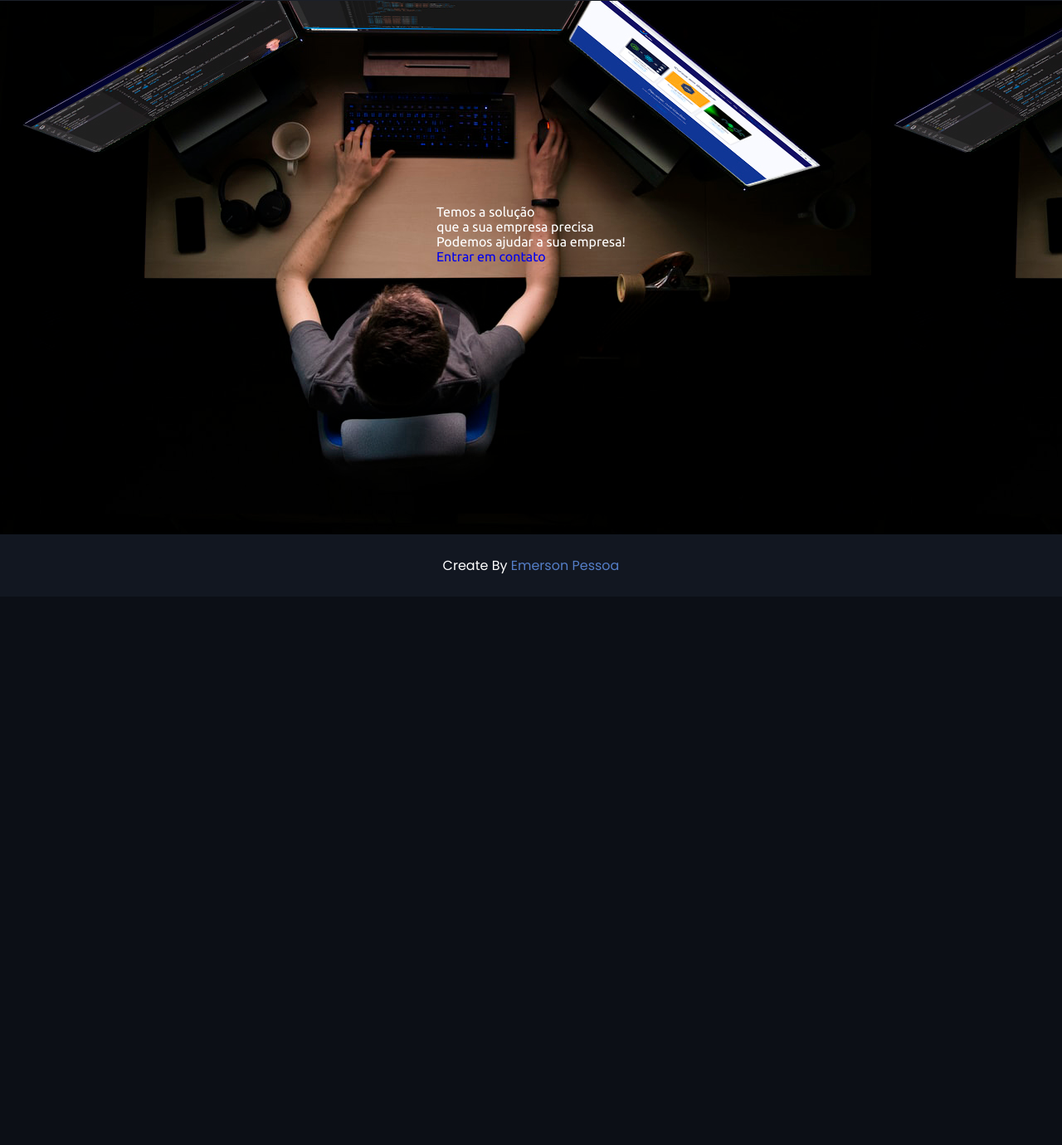
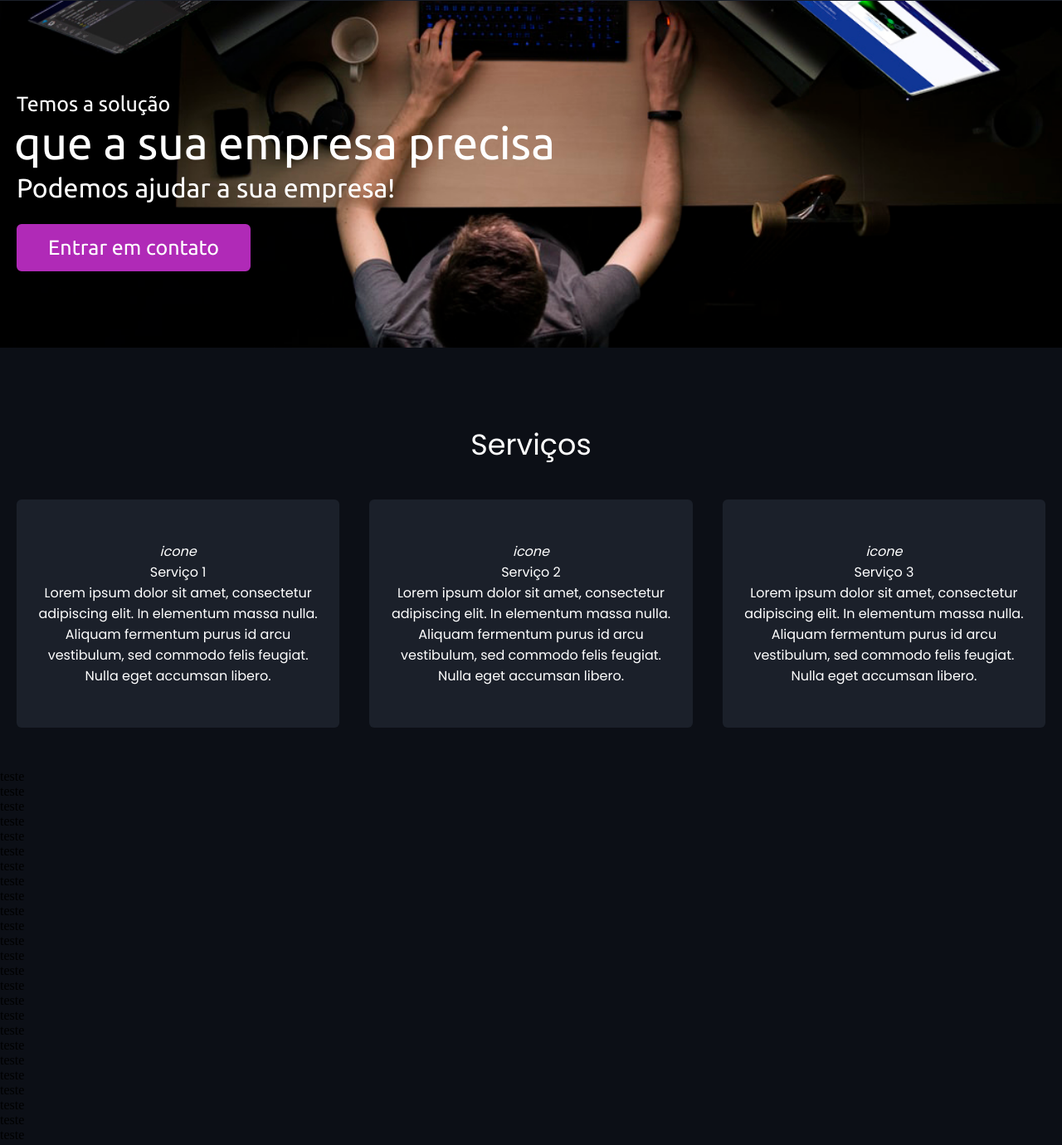
Before and after one commit to emersonpessoa01/layout-site, a plain HTML site: page index.html in a window 1280 px wide. Shown: the part 81-1461 px from the top of the page at 83% size. Before the commit the page ends 800 px from the top, so only its background shows below. Drawn offline with nearby package versions, Linux system fonts and the light colour scheme.

Commit message:
stylizing services,serv-content and card

```diff
--- a/css/custom.css
+++ b/css/custom.css
@@ -148,21 +148,89 @@ section {
   padding: 50px 0;
 }
 
-.top {
-  color: #fff;
-  display: flex;
-  background: url("../images/topo_v2.jpg");
-  height: 100vh;
-  min-height: 500px;
-  background-attachment: fixed; /*fixa a imagem de fundo */
-  font-family: "Ubuntu", sans-serif;
-}
-
 @media (max-width: 690px) {
   section {
     padding: 20px 0;
   }
 }
+
+/*classe section */
+.top {
+  color: #fff;
+  display: flex;
+  background: url("../images/topo_v2.jpg") no-repeat center;
+  height: 100vh;
+  min-height: 500px;
+  background-attachment: fixed; /*fixa a imagem de fundo */
+  background-size: cover;/*cobre os espaços vazios*/
+  font-family: "Ubuntu", sans-serif;
+}
+
+.top .max-width{
+  width: 100%;
+  display: flex;
+}
+
+.top .top-content .text-1{
+  font-size:25px;
+  margin-top: 100px;
+}
+.top .top-content .text-2{
+  font-size:55px;
+  font-weight: 400;
+  margin-left: -3px;
+}
+.top .top-content .text-3{
+  font-size:32px;
+  margin: 5px 0;
+}
+/*tornando o link em um botão */
+.top .top-content a{
+  display: inline-block;
+  background-color: #b02ab7;
+  color: #fff;
+  font-size: 25px;
+  padding: 12px 36px;
+  margin-top: 20px;
+  font-weight: 300;
+  border-radius: 6px;
+  border: 2px solid #b02ab7;
+  transition: all 0.3s ease;
+}
+.top .top-content a:hover{
+  color: #b02ab7;
+  background: none;
+}
+
+.services{
+  color: #fff;
+  background-color: #0c0f16;
+  font-family: "Poppins", sans-serif;
+}
+
+.services .title{
+  text-align: center;
+  margin: 40px 0;
+  font-size: 35px;
+  font-weight: 400;
+}
+
+.services .serv-content{
+  display: flex;
+  flex-wrap: wrap;
+  align-items: center;
+  justify-content: space-between;
+
+}
+
+.services .serv-content .card{
+  width: calc(33% - 20px);
+  background-color: #1b202a;
+  text-align: center;
+  border-radius: 6px;
+  padding: 50px 25px;
+}
+
 footer {
   background-color: #121721;
   padding: 25px 23px;
--- a/css/custom1.css
+++ b/css/custom1.css
@@ -1,4 +1,4 @@
-@import url("https://fonts.googleapis.com/css2?family=Poppins:wght@400;500;600;700&family=Ubuntu:wght@400;500;700&display=swap");
+@import url("https://fonts.googleapis.com/css2?family=Poppins:wght@400;500;600;700&family:wght@400;500;700&display=swap");
 
 * {
   margin: 0;
@@ -11,7 +11,6 @@ body {
   background-color: #0c0f16;
 }
 
-
 .max-width {
   max-width: 1300px;
   margin: auto;
@@ -20,15 +19,15 @@ body {
 
 .navbar {
   position: fixed;
+  background-color: #121721;
+  z-index: 999;
   width: 100%;
-	z-index: 999;
-	background-color: #121721;
+  padding: 20px 0;
   font-family: "Ubuntu", sans-serif;
-	padding: 20px 0;
   border-bottom: 1px solid #1b202a;
 }
 
-.navbar .max-width {
+.navbar .menu {
   display: flex;
   align-items: center;
   justify-content: center;
@@ -65,16 +64,17 @@ body {
     display: block;
     z-index: 999;
   }
-	.menu-btn.active:before {
+  .menu-btn i.active:before {
     content: "\f00d";
   }
   .navbar .menu {
     position: fixed;
     background-color: #121721;
+    width: 100%;
     height: 100vh;
-		width: 100%;
     left: -100%;
     top: 10%;
+    font-family: "Ubuntu", sans-serif;
     text-align: center;
     padding-top: 80px;
     transition: all 1.3s ease;
@@ -87,19 +87,10 @@ body {
   }
   .navbar .menu li a {
     display: inline-block;
-		margin: 13px;
+    margin: 13px 0;
     font-size: 25px;
   }
-    .max-width{
-        max-width: 930px;
+  .max-width {
+    margin: 930px;
   }
 }
-
-@media(max-width:150px){
-    .max-width{
-        display: grid;
-        flex-wrap: wrap;
-        align-items: center;
-        justify-content: center;
-    }
-}
--- a/index.html
+++ b/index.html
@@ -41,6 +41,80 @@
       </div>
     </section>
 
+    <section class="services">
+      <div class="max-width">
+        <h2 class="title">Serviços</h2>
+        <div class="serv-content">
+          <div class="card">
+            <div class="box">
+              <i>icone</i>
+              <div class="text">Serviço 1</div>
+              <p>
+                Lorem ipsum dolor sit amet, consectetur adipiscing elit. In
+                elementum massa nulla. Aliquam fermentum purus id arcu
+                vestibulum, sed commodo felis feugiat. Nulla eget accumsan
+                libero.
+              </p>
+            </div>
+          </div>
+
+          <div class="card">
+            <div class="box">
+              <i>icone</i>
+              <div class="text">Serviço 2</div>
+              <p>
+                Lorem ipsum dolor sit amet, consectetur adipiscing elit. In
+                elementum massa nulla. Aliquam fermentum purus id arcu
+                vestibulum, sed commodo felis feugiat. Nulla eget accumsan
+                libero.
+              </p>
+            </div>
+          </div>
+
+          <div class="card">
+            <div class="box">
+              <i>icone</i>
+              <div class="text">Serviço 3</div>
+              <p>
+                Lorem ipsum dolor sit amet, consectetur adipiscing elit. In
+                elementum massa nulla. Aliquam fermentum purus id arcu
+                vestibulum, sed commodo felis feugiat. Nulla eget accumsan
+                libero.
+              </p>
+            </div>
+          </div>
+        </div>
+      </div>
+    </section>
+    <div>teste</div>
+    <div>teste</div>
+    <div>teste</div>
+    <div>teste</div>
+    <div>teste</div>
+    <div>teste</div>
+    <div>teste</div>
+    <div>teste</div>
+    <div>teste</div>
+    <div>teste</div>
+    <div>teste</div>
+    <div>teste</div>
+    <div>teste</div>
+    <div>teste</div>
+    <div>teste</div>
+    <div>teste</div>
+    <div>teste</div>
+    <div>teste</div>
+    <div>teste</div>
+    <div>teste</div>
+    <div>teste</div>
+    <div>teste</div>
+    <div>teste</div>
+    <div>teste</div>
+    <div>teste</div>
+    <div>teste</div>
+    <div>teste</div>
+    <div>teste</div>
+
     <footer>
       <span>Create By <a href="#">Emerson Pessoa</a></span>
     </footer>
--- a/js/custom.js
+++ b/js/custom.js
@@ -1,5 +1,5 @@
 $(function(){ /*"menu-btn" é o seletor ou classe */
-   $(".menu-btn").click(function(){
+   $(".menu-btn").click(()=>{
        $(".navbar .menu").toggleClass("active");
        $(".menu-btn i").toggleClass("active");
    })
```
Also changed, not shown: index1.html (added, +22 -0 lines). Lines whose indentation alone changed are shown as unchanged.
